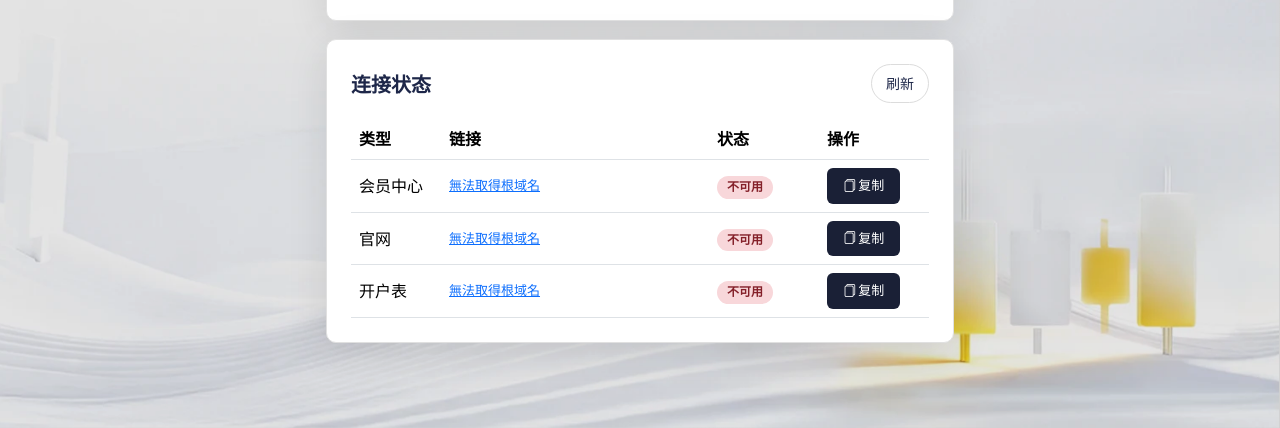
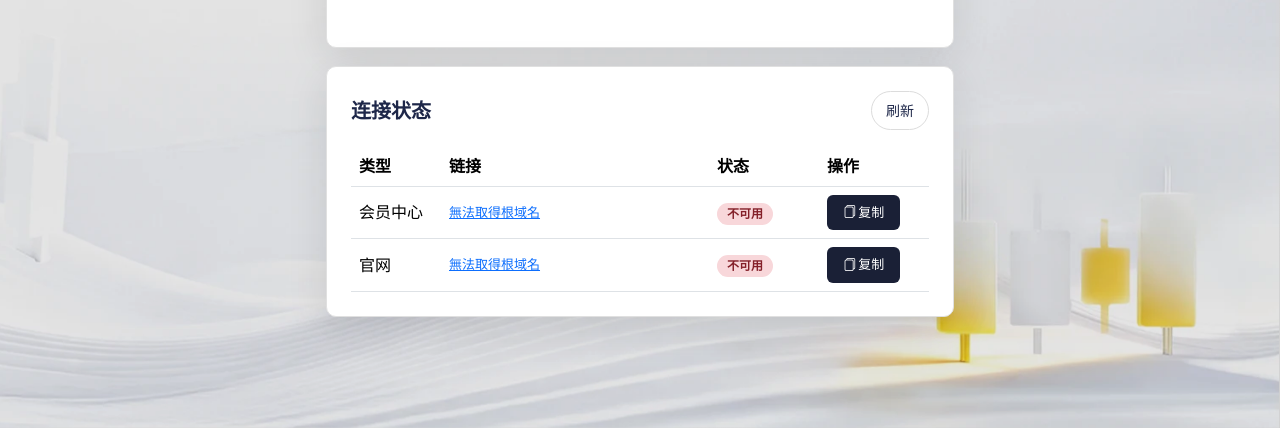
Before and after one commit to KCM-Trade/connectivity-pwa-generator, a website: page public/index.html in a window 1280 px wide. Shown: the part 372-800 px from the top of the page. Drawn offline with Linux system fonts and the light colour scheme; no server answers.

Commit message:
hide aof

```diff
--- a/public/index.html
+++ b/public/index.html
@@ -490,7 +490,7 @@
                 </button>
               </td>
             </tr>
-            <tr data-type="aof">
+            <tr data-type="aof" style="display: none;">
               <td>开户表</td>
               <td class="status-url" id="status-url-aof">-</td>
               <td id="status-text-aof" class="status-cell">
```
